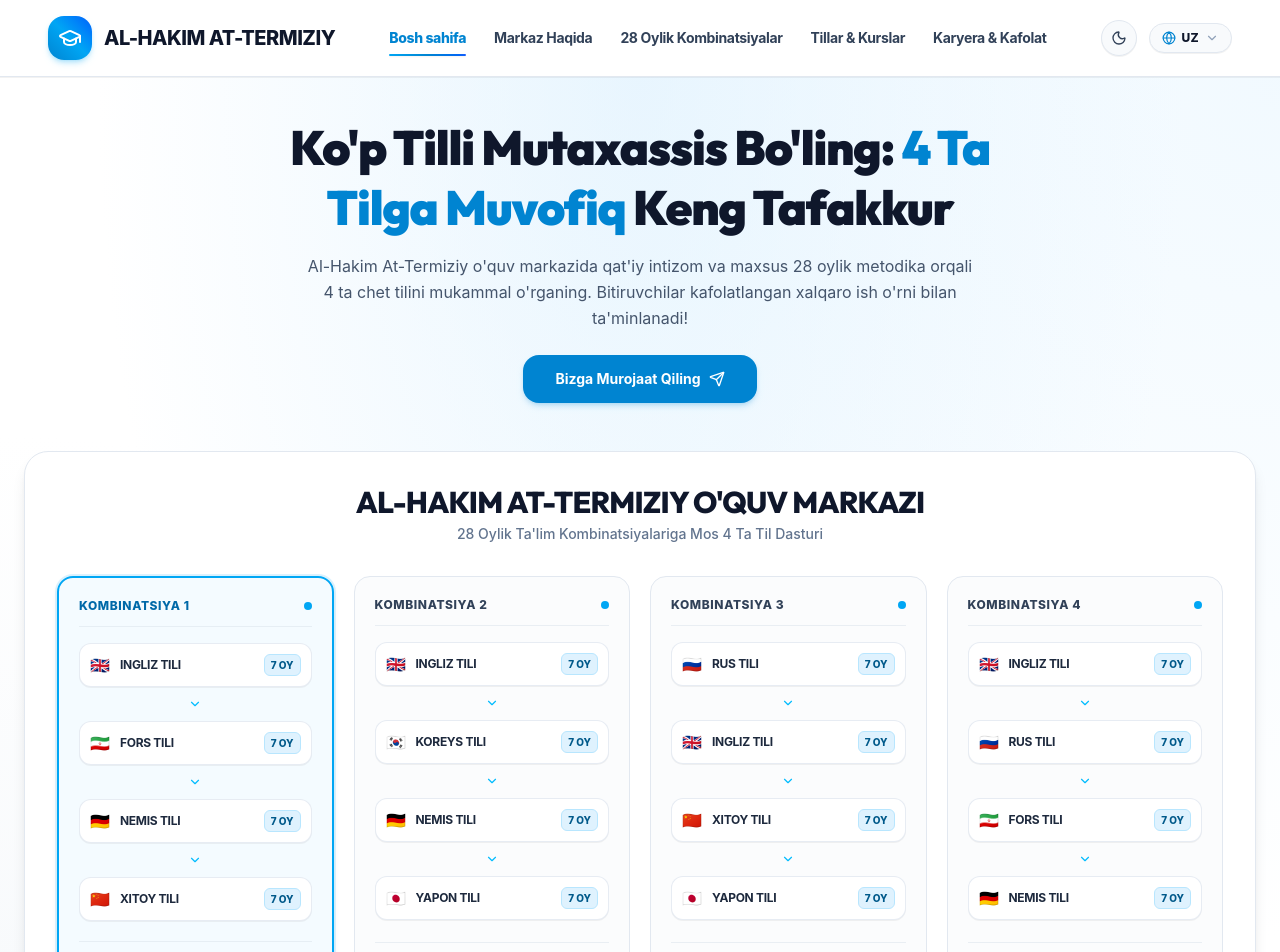
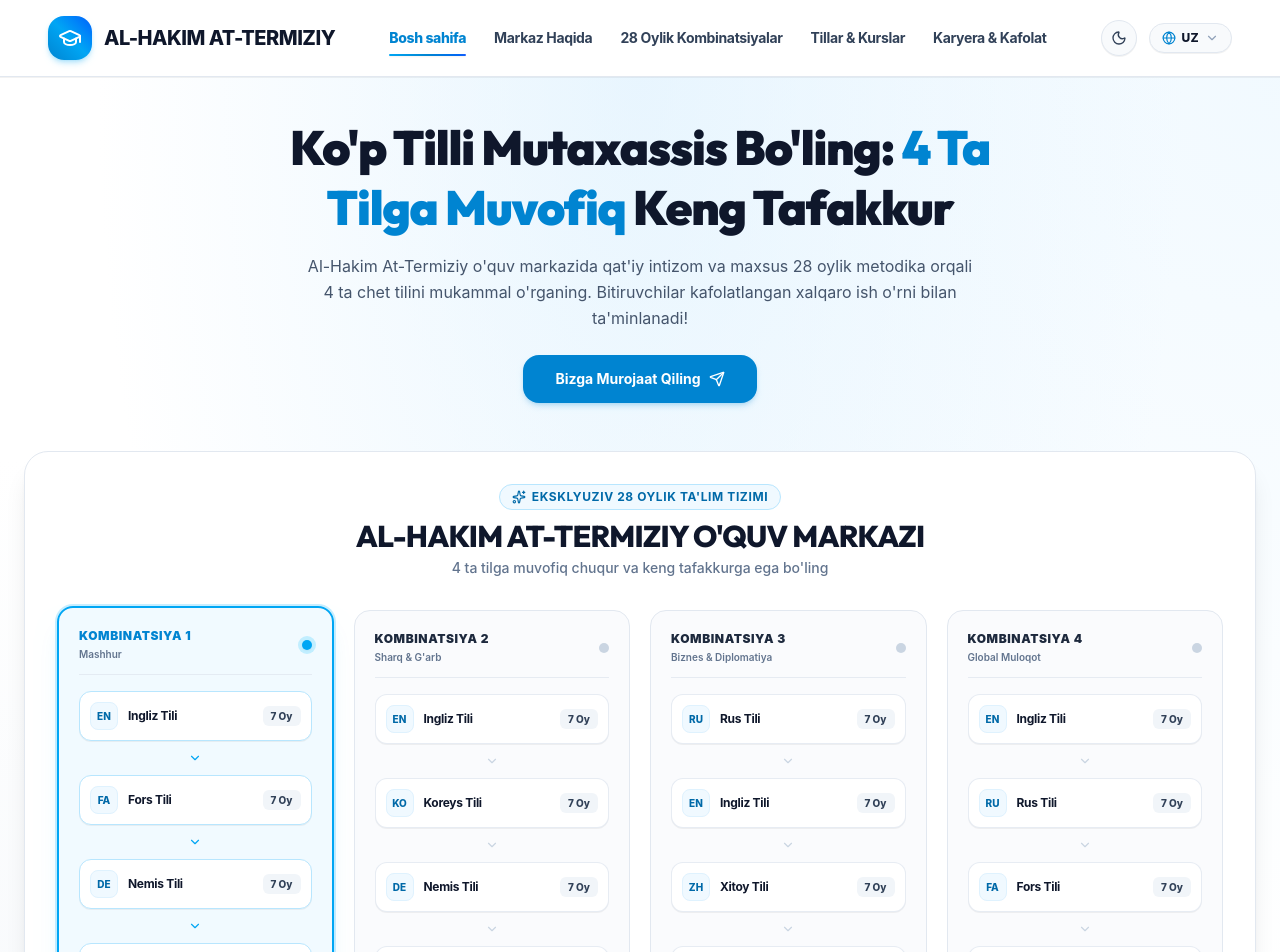
Before and after one commit to humoyun1773/at-termiziy, a React (Vite) app: page / in a window 1280 px wide. Shown: the top 952 px of the page. Built offline with nearby package versions, Linux system fonts and the light colour scheme; a web font is replaced by a local one.

Commit message:
style: redesign BannerCombinationsBoard with smooth hover effects, clear typography and balanced dark/light mode

```diff
--- a/src/components/common/BannerCombinationsBoard.tsx
+++ b/src/components/common/BannerCombinationsBoard.tsx
@@ -6,7 +6,8 @@ import {
   Calendar,
   ShieldCheck,
   ChevronDown,
-  Send
+  Send,
+  Sparkles
 } from 'lucide-react';
 import { Button } from '../ui/button';
 import { Badge } from '../ui/badge';
@@ -15,12 +16,13 @@ import { Card } from '../ui/card';
 interface LanguageStep {
   name: string;
   duration: string;
-  flag: string;
+  code: string;
 }
 
 interface BannerColumn {
   id: number;
   title: string;
+  badge?: string;
   steps: LanguageStep[];
 }
 
@@ -31,55 +33,63 @@ export const BannerCombinationsBoard: React.FC = () => {
     {
       id: 1,
       title: "KOMBINATSIYA 1",
+      badge: "Mashhur",
       steps: [
-        { name: "INGLIZ TILI", duration: "7 OY", flag: "🇬🇧" },
-        { name: "FORS TILI", duration: "7 OY", flag: "🇮🇷" },
-        { name: "NEMIS TILI", duration: "7 OY", flag: "🇩🇪" },
-        { name: "XITOY TILI", duration: "7 OY", flag: "🇨🇳" }
+        { name: "Ingliz Tili", duration: "7 Oy", code: "EN" },
+        { name: "Fors Tili", duration: "7 Oy", code: "FA" },
+        { name: "Nemis Tili", duration: "7 Oy", code: "DE" },
+        { name: "Xitoy Tili", duration: "7 Oy", code: "ZH" }
       ]
     },
     {
       id: 2,
       title: "KOMBINATSIYA 2",
+      badge: "Sharq & G'arb",
       steps: [
-        { name: "INGLIZ TILI", duration: "7 OY", flag: "🇬🇧" },
-        { name: "KOREYS TILI", duration: "7 OY", flag: "🇰🇷" },
-        { name: "NEMIS TILI", duration: "7 OY", flag: "🇩🇪" },
-        { name: "YAPON TILI", duration: "7 OY", flag: "🇯🇵" }
+        { name: "Ingliz Tili", duration: "7 Oy", code: "EN" },
+        { name: "Koreys Tili", duration: "7 Oy", code: "KO" },
+        { name: "Nemis Tili", duration: "7 Oy", code: "DE" },
+        { name: "Yapon Tili", duration: "7 Oy", code: "JA" }
       ]
     },
     {
       id: 3,
       title: "KOMBINATSIYA 3",
+      badge: "Biznes & Diplomatiya",
       steps: [
-        { name: "RUS TILI", duration: "7 OY", flag: "🇷🇺" },
-        { name: "INGLIZ TILI", duration: "7 OY", flag: "🇬🇧" },
-        { name: "XITOY TILI", duration: "7 OY", flag: "🇨🇳" },
-        { name: "YAPON TILI", duration: "7 OY", flag: "🇯🇵" }
+        { name: "Rus Tili", duration: "7 Oy", code: "RU" },
+        { name: "Ingliz Tili", duration: "7 Oy", code: "EN" },
+        { name: "Xitoy Tili", duration: "7 Oy", code: "ZH" },
+        { name: "Yapon Tili", duration: "7 Oy", code: "JA" }
       ]
     },
     {
       id: 4,
       title: "KOMBINATSIYA 4",
+      badge: "Global Muloqot",
       steps: [
-        { name: "INGLIZ TILI", duration: "7 OY", flag: "🇬🇧" },
-        { name: "RUS TILI", duration: "7 OY", flag: "🇷🇺" },
-        { name: "FORS TILI", duration: "7 OY", flag: "🇮🇷" },
-        { name: "NEMIS TILI", duration: "7 OY", flag: "🇩🇪" }
+        { name: "Ingliz Tili", duration: "7 Oy", code: "EN" },
+        { name: "Rus Tili", duration: "7 Oy", code: "RU" },
+        { name: "Fors Tili", duration: "7 Oy", code: "FA" },
+        { name: "Nemis Tili", duration: "7 Oy", code: "DE" }
       ]
     }
   ];
 
   return (
-    <Card className="w-full bg-white dark:bg-slate-900 rounded-3xl p-5 sm:p-8 border-slate-200 dark:border-slate-800 shadow-lg">
+    <Card className="w-full bg-white dark:bg-slate-900 rounded-3xl p-5 sm:p-8 border-slate-200 dark:border-slate-800 shadow-xl transition-colors">
 
       {/* Board Top Header */}
       <div className="text-center mb-8">
+        <div className="inline-flex items-center gap-1.5 px-3 py-1 rounded-full bg-sky-50 dark:bg-sky-950/60 border border-sky-200 dark:border-sky-800 text-sky-700 dark:text-sky-300 text-xs font-bold uppercase tracking-wider mb-2">
+          <Sparkles className="w-3.5 h-3.5" />
+          <span>Eksklyuziv 28 Oylik Ta'lim Tizimi</span>
+        </div>
         <h2 className="text-2xl sm:text-3xl font-extrabold text-slate-900 dark:text-white tracking-tight font-heading uppercase">
           AL-HAKIM AT-TERMIZIY O'QUV MARKAZI
         </h2>
         <p className="text-xs sm:text-sm text-slate-500 dark:text-slate-400 font-medium mt-1">
-          28 Oylik Ta'lim Kombinatsiyalariga Mos 4 Ta Til Dasturi
+          4 ta tilga muvofiq chuqur va keng tafakkurga ega bo'ling
         </p>
       </div>
 
@@ -92,45 +102,68 @@ export const BannerCombinationsBoard: React.FC = () => {
             <div
               key={combo.id}
               onClick={() => setActiveCombo(combo.id)}
-              className={`rounded-2xl p-4 sm:p-5 transition-all duration-200 flex flex-col justify-between cursor-pointer ${
+              className={`rounded-2xl p-5 transition-all duration-300 flex flex-col justify-between cursor-pointer group relative ${
                 isActive
-                  ? 'bg-sky-50/70 dark:bg-sky-950/40 border-2 border-sky-500 shadow-md ring-2 ring-sky-200/50 dark:ring-sky-800/40'
-                  : 'bg-slate-50/60 dark:bg-slate-850 hover:bg-slate-50 dark:hover:bg-slate-800 border border-slate-200 dark:border-slate-800 hover:border-sky-300'
+                  ? 'bg-sky-50/90 dark:bg-slate-850 border-2 border-sky-500 dark:border-sky-400 shadow-xl shadow-sky-500/10 ring-2 ring-sky-300/40 dark:ring-sky-500/20 -translate-y-1'
+                  : 'bg-slate-50/70 hover:bg-white dark:bg-slate-800/50 dark:hover:bg-slate-800/90 border border-slate-200 dark:border-slate-700/80 hover:border-sky-400 dark:hover:border-sky-500/70 hover:shadow-lg hover:-translate-y-1'
               }`}
             >
               <div>
                 {/* Column Header */}
-                <div className="flex items-center justify-between mb-4 pb-3 border-b border-slate-200/70 dark:border-slate-800">
-                  <span className={`text-xs font-extrabold tracking-wider uppercase font-heading ${
-                    isActive ? 'text-sky-700 dark:text-sky-300' : 'text-slate-700 dark:text-slate-200'
-                  }`}>
-                    {combo.title}
-                  </span>
-                  <span className="w-2 h-2 rounded-full bg-sky-500" />
+                <div className="flex items-center justify-between mb-4 pb-3 border-b border-slate-200/80 dark:border-slate-700/80">
+                  <div>
+                    <span className={`text-xs font-black tracking-wider uppercase font-heading block ${
+                      isActive
+                        ? 'text-sky-600 dark:text-sky-400'
+                        : 'text-slate-800 dark:text-slate-200 group-hover:text-sky-600 dark:group-hover:text-sky-400 transition-colors'
+                    }`}>
+                      {combo.title}
+                    </span>
+                    {combo.badge && (
+                      <span className="text-[10px] font-semibold text-slate-500 dark:text-slate-400 block mt-0.5">
+                        {combo.badge}
+                      </span>
+                    )}
+                  </div>
+
+                  <span className={`w-2.5 h-2.5 rounded-full transition-all duration-300 ${
+                    isActive
+                      ? 'bg-sky-500 ring-4 ring-sky-400/20 shadow-xs'
+                      : 'bg-slate-300 dark:bg-slate-600 group-hover:bg-sky-400'
+                  }`} />
                 </div>
 
                 {/* 4 Language Steps */}
                 <div className="space-y-2">
                   {combo.steps.map((step, sIdx) => (
                     <React.Fragment key={sIdx}>
-                      <div className="p-2.5 rounded-xl bg-white dark:bg-slate-900 border border-slate-200/80 dark:border-slate-800 shadow-2xs flex items-center justify-between gap-2">
+                      <div className={`p-2.5 rounded-xl transition-all duration-200 flex items-center justify-between gap-2 shadow-2xs ${
+                        isActive
+                          ? 'bg-white dark:bg-slate-900 border border-sky-200 dark:border-slate-700'
+                          : 'bg-white dark:bg-slate-900/80 border border-slate-200/80 dark:border-slate-700/70 group-hover:border-sky-200 dark:group-hover:border-slate-600'
+                      }`}>
                         <div className="flex items-center gap-2.5 min-w-0">
-                          <span className="text-base shrink-0 leading-none">
-                            {step.flag}
+                          <span className="w-7 h-7 rounded-lg bg-sky-50 dark:bg-slate-800 text-sky-700 dark:text-sky-300 font-extrabold text-[10px] flex items-center justify-center shrink-0 border border-sky-100 dark:border-slate-700 font-heading">
+                            {step.code}
                           </span>
-                          <span className="text-xs font-bold text-slate-800 dark:text-slate-100 tracking-tight font-heading truncate">
+                          <span className="text-xs font-bold text-slate-900 dark:text-white tracking-tight font-heading truncate">
                             {step.name}
                           </span>
                         </div>
-                        <Badge variant="secondary" className="text-[10px] px-1.5 py-0.5 rounded-md font-extrabold">
+                        <Badge
+                          variant="secondary"
+                          className="text-[10px] px-2 py-0.5 rounded-md font-extrabold bg-slate-100 dark:bg-slate-800 text-slate-700 dark:text-slate-300 border-none shrink-0"
+                        >
                           {step.duration}
                         </Badge>
                       </div>
 
                       {/* Direction flow connector */}
                       {sIdx < combo.steps.length - 1 && (
-                        <div className="flex items-center justify-center py-0.5 text-slate-300 dark:text-slate-600">
-                          <ChevronDown className="w-3.5 h-3.5 text-sky-400" />
+                        <div className="flex items-center justify-center py-0.5">
+                          <ChevronDown className={`w-3.5 h-3.5 transition-colors ${
+                            isActive ? 'text-sky-500' : 'text-slate-300 dark:text-slate-600 group-hover:text-sky-400'
+                          }`} />
                         </div>
                       )}
                     </React.Fragment>
@@ -139,12 +172,16 @@ export const BannerCombinationsBoard: React.FC = () => {
               </div>
 
               {/* Column Bottom Action (Direct Telegram Link) */}
-              <div className="mt-5 pt-3 border-t border-slate-200/70 dark:border-slate-800">
+              <div className="mt-5 pt-3 border-t border-slate-200/80 dark:border-slate-700/80">
                 <Button
                   asChild
                   variant={isActive ? "default" : "outline"}
                   size="sm"
-                  className="w-full font-bold text-xs"
+                  className={`w-full font-bold text-xs transition-all duration-200 ${
+                    isActive
+                      ? 'bg-sky-600 hover:bg-sky-700 text-white shadow-md shadow-sky-600/25'
+                      : 'bg-white hover:bg-sky-600 text-slate-800 hover:text-white dark:bg-slate-900 dark:hover:bg-sky-600 dark:text-slate-200 dark:hover:text-white border-slate-200 dark:border-slate-700 hover:border-sky-600 dark:hover:border-sky-600'
+                  }`}
                 >
                   <a
                     href={TELEGRAM_URL}
@@ -164,10 +201,15 @@ export const BannerCombinationsBoard: React.FC = () => {
       </div>
 
       {/* Bottom Info Ribbon Bar */}
-      <div className="rounded-2xl bg-slate-50 dark:bg-slate-800/80 border border-slate-200 dark:border-slate-800 p-4 sm:p-5 flex flex-col md:flex-row items-center justify-between gap-4 text-center md:text-left">
+      <div className="rounded-2xl bg-slate-50 dark:bg-slate-800/80 border border-slate-200 dark:border-slate-700/80 p-4 sm:p-5 flex flex-col md:flex-row items-center justify-between gap-4 text-center md:text-left">
 
         {/* Left: Phone */}
-        <Button variant="outline" size="sm" asChild className="rounded-xl font-mono font-bold text-xs sm:text-sm">
+        <Button
+          variant="outline"
+          size="sm"
+          asChild
+          className="rounded-xl font-mono font-bold text-xs sm:text-sm bg-white dark:bg-slate-900 border-slate-200 dark:border-slate-700 hover:bg-slate-100 dark:hover:bg-slate-800 text-slate-900 dark:text-white"
+        >
           <a href="tel:+998919517335" className="flex items-center gap-2">
             <Phone className="w-4 h-4 text-emerald-600 dark:text-emerald-400" />
             <span>+998 91 951 73 35</span>
@@ -191,8 +233,8 @@ export const BannerCombinationsBoard: React.FC = () => {
         </div>
 
         {/* Right: Location */}
-        <Badge variant="outline" className="px-3 py-1.5 gap-1.5 font-bold text-slate-800 dark:text-slate-200">
-          <MapPin className="w-3.5 h-3.5 text-sky-600" />
+        <Badge variant="outline" className="px-3 py-1.5 gap-1.5 font-bold text-slate-800 dark:text-slate-200 bg-white dark:bg-slate-900 border-slate-200 dark:border-slate-700">
+          <MapPin className="w-3.5 h-3.5 text-sky-600 dark:text-sky-400" />
           <span>Qarshi Shahar</span>
         </Badge>
 
```
